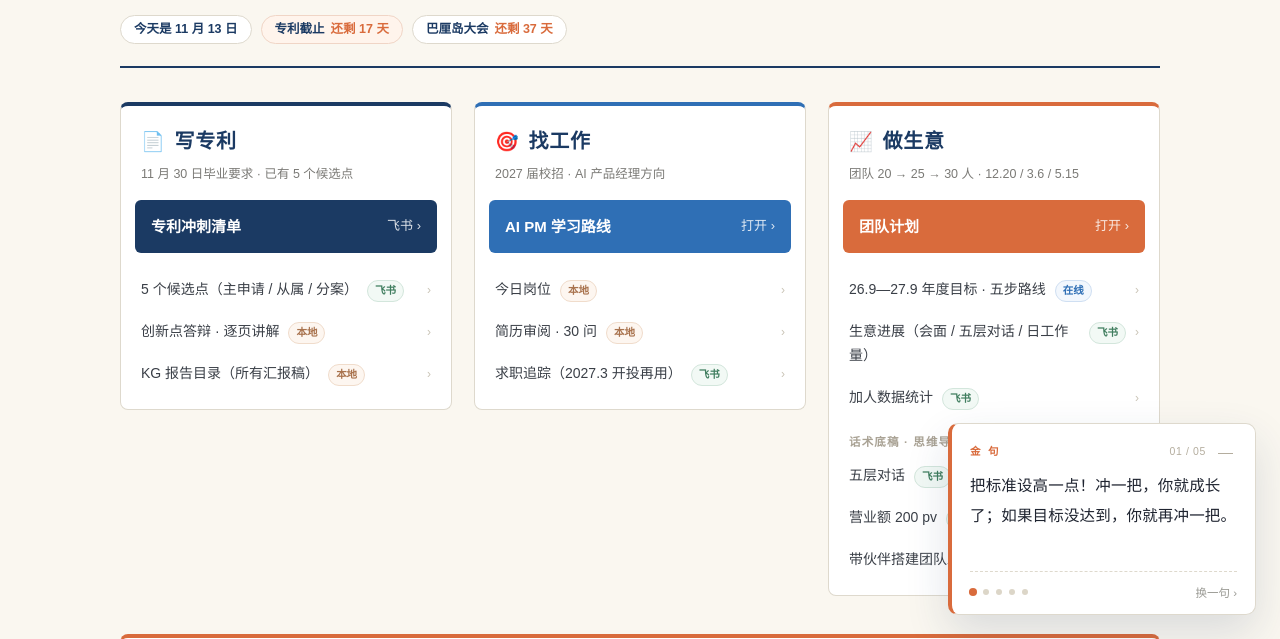
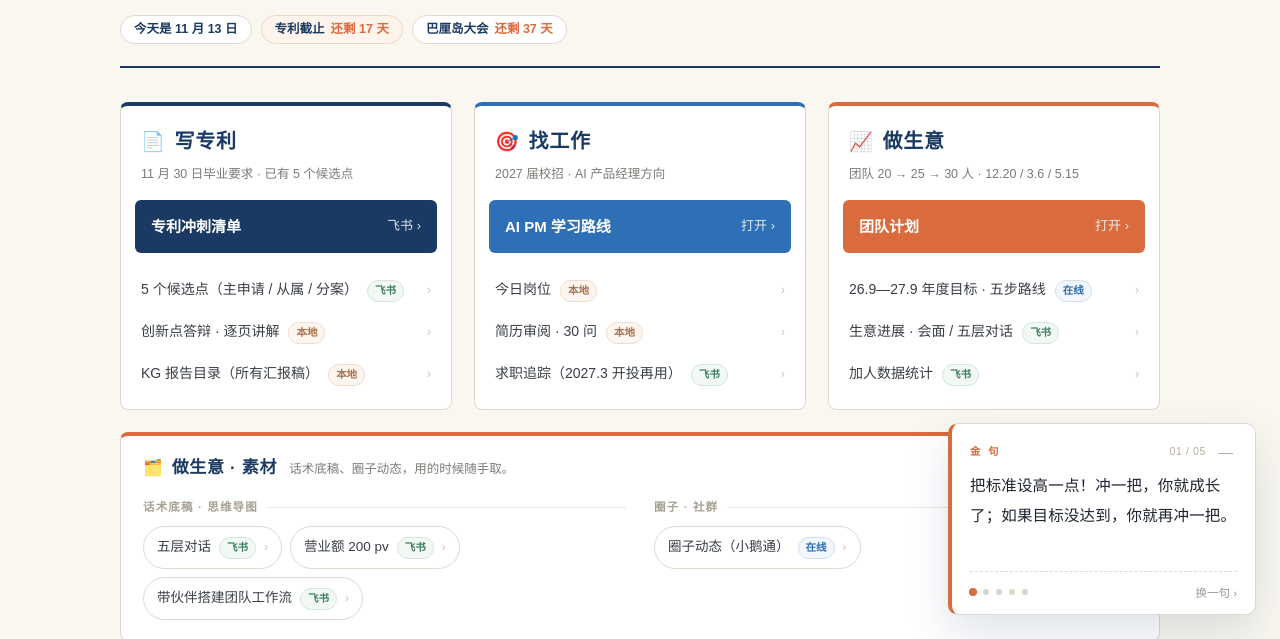
Before and after one commit to Mingyu92/team-plan, a plain HTML site: page home.html in a window 1280 px wide. Shown: the part 161-800 px from the top of the page. Drawn offline with Linux system fonts and the light colour scheme.

Commit message:
工作台：生意栏拆出「素材」横条（话术底稿 + 圈子动态），三栏回到等高；加小鹅通圈子入口

```diff
--- a/home.html
+++ b/home.html
@@ -77,6 +77,27 @@
   .group-label+.links{padding-top:0;}
 
   .lane-foot{margin:0;padding:0 20px 16px;font-size:11.5px;color:#a9a294;}
+
+  /* 做生意 · 素材库（横向铺开，不跟三栏比高矮） */
+  .extras{margin-top:22px;background:var(--paper);border:1px solid var(--line);
+          border-top:4px solid var(--orange);border-radius:8px;padding:18px 22px 20px;}
+  .extras-head{display:flex;align-items:baseline;gap:12px;flex-wrap:wrap;margin-bottom:15px;}
+  .extras-head h2{margin:0;font-size:17px;color:var(--navy);letter-spacing:.04em;
+                  display:flex;align-items:center;gap:8px;}
+  .extras-head h2 .ico{font-size:16px;line-height:1;}
+  .extras-head p{margin:0;font-size:12.5px;color:var(--muted);}
+  .ex-groups{display:grid;grid-template-columns:repeat(auto-fit,minmax(280px,1fr));gap:20px 28px;}
+  .ex-group h3{margin:0 0 9px;font-size:11.5px;font-weight:600;letter-spacing:.1em;color:#a9a294;
+               display:flex;align-items:center;gap:9px;}
+  .ex-group h3::after{content:"";flex:1;height:1px;background:#ece6d9;}
+  .ex-group ul{list-style:none;margin:0;padding:0;display:flex;flex-wrap:wrap;gap:8px;}
+  .ex-group a{display:inline-flex;align-items:center;gap:8px;padding:9px 13px;background:#fff;
+              border:1px solid var(--line);border-radius:999px;text-decoration:none;
+              font-size:13.5px;color:#3a3f47;transition:transform .14s,border-color .14s,background .14s,box-shadow .14s;}
+  .ex-group a:hover{transform:translateY(-2px);border-color:#f0d5c6;background:#fff8f3;
+                    box-shadow:0 8px 18px rgba(217,107,60,.10);color:var(--navy);}
+  .ex-group a .arrow{margin-left:auto;color:#c9c3b5;font-size:12px;transition:transform .15s,color .15s;}
+  .ex-group a:hover .arrow{transform:translateX(3px);color:var(--orange);}
 
   .habits{margin-top:38px;background:var(--paper);border:1px solid var(--line);
           border-top:4px solid var(--orange);border-radius:8px;padding:22px 24px 24px;}
@@ -327,22 +348,40 @@
         <li><a href="https://mingyu92.github.io/goal-2027/" target="_blank" rel="noopener">
           26.9—27.9 年度目标 · 五步路线<span class="tag online">在线</span><span class="arrow">›</span></a></li>
         <li><a href="https://q1e2yfc2bey.feishu.cn/base/MpskbFpSqah0JcsWk1Jc8g01nNg" target="_blank" rel="noopener">
-          生意进展（会面 / 五层对话 / 日工作量）<span class="tag feishu">飞书</span><span class="arrow">›</span></a></li>
+          生意进展 · 会面 / 五层对话<span class="tag feishu">飞书</span><span class="arrow">›</span></a></li>
         <li><a href="https://q1e2yfc2bey.feishu.cn/base/MpskbFpSqah0JcsWk1Jc8g01nNg?table=blkk7KquSnjz4M4p" target="_blank" rel="noopener">
           加人数据统计<span class="tag feishu">飞书</span><span class="arrow">›</span></a></li>
-      </ul>
-      <div class="group-label">话术底稿 · 思维导图</div>
-      <ul class="links">
-        <li><a href="https://q1e2yfc2bey.feishu.cn/mindnotes/KfkSbd3ijmiDhbncnlsc6h9ynvc" target="_blank" rel="noopener">
-          五层对话<span class="tag feishu">飞书</span><span class="arrow">›</span></a></li>
-        <li><a href="https://q1e2yfc2bey.feishu.cn/mindnotes/IzdSbeZPNmKkGcnn1gvcxqItn9e" target="_blank" rel="noopener">
-          营业额 200 pv<span class="tag feishu">飞书</span><span class="arrow">›</span></a></li>
-        <li><a href="https://q1e2yfc2bey.feishu.cn/mindnotes/DkO9b68cxmidFLnWOUUcwqtxnbx" target="_blank" rel="noopener">
-          带伙伴搭建团队工作流<span class="tag feishu">飞书</span><span class="arrow">›</span></a></li>
       </ul>
     </section>
 
   </main>
+
+  <section class="extras" aria-labelledby="extrasTitle">
+    <div class="extras-head">
+      <h2 id="extrasTitle"><span class="ico">🗂️</span>做生意 · 素材</h2>
+      <p>话术底稿、圈子动态，用的时候随手取。</p>
+    </div>
+    <div class="ex-groups">
+      <div class="ex-group">
+        <h3>话术底稿 · 思维导图</h3>
+        <ul>
+          <li><a href="https://q1e2yfc2bey.feishu.cn/mindnotes/KfkSbd3ijmiDhbncnlsc6h9ynvc" target="_blank" rel="noopener">
+            五层对话<span class="tag feishu">飞书</span><span class="arrow">›</span></a></li>
+          <li><a href="https://q1e2yfc2bey.feishu.cn/mindnotes/IzdSbeZPNmKkGcnn1gvcxqItn9e" target="_blank" rel="noopener">
+            营业额 200 pv<span class="tag feishu">飞书</span><span class="arrow">›</span></a></li>
+          <li><a href="https://q1e2yfc2bey.feishu.cn/mindnotes/DkO9b68cxmidFLnWOUUcwqtxnbx" target="_blank" rel="noopener">
+            带伙伴搭建团队工作流<span class="tag feishu">飞书</span><span class="arrow">›</span></a></li>
+        </ul>
+      </div>
+      <div class="ex-group">
+        <h3>圈子 · 社群</h3>
+        <ul>
+          <li><a href="https://quanzi.xiaoe-tech.com/c_61dd4d8239e82_1NhKKgvR4746/feed_list?app_id=appejnqe1vq2881" target="_blank" rel="noopener">
+            圈子动态（小鹅通）<span class="tag online">在线</span><span class="arrow">›</span></a></li>
+        </ul>
+      </div>
+    </div>
+  </section>
 
   <section class="ted" aria-labelledby="tedTitle">
     <div class="ted-head">
```
